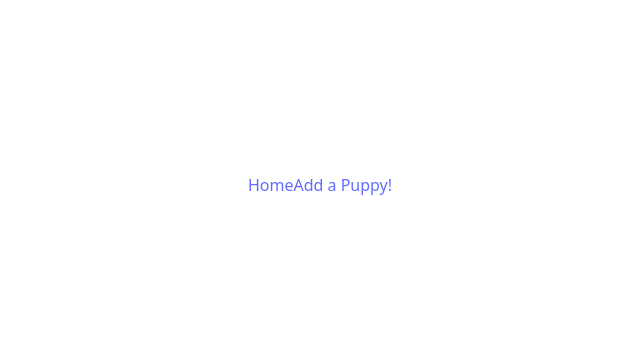
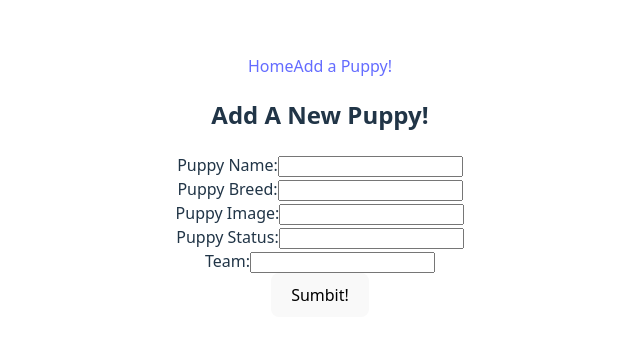
Before and after one commit to vrouker/block29_reactpuppybowl, a React (Vite) app: page /newplayerform in a window 1280 px wide. Shown: the part 215-554 px from the top of the page, without its empty margins (320-960 px from the left). Built offline with nearby package versions, Linux system fonts and the light colour scheme; no server answers.

Commit message:
started working on the new player form (not yet complete)

```diff
--- a/src/Components/NewPlayerForm.jsx
+++ b/src/Components/NewPlayerForm.jsx
@@ -1,11 +1,67 @@
-
+import { useState } from "react"
 
 
 function NewPlayerForm() {
-
+    const [name, setName] = useState("")
+    const [breed, setBreed] = useState("")
+    const [imageUrl, setImage] = useState("")
+    const [status, setStatus] = useState("")
     return (
         <>
+        <h2>Add A New Puppy!</h2>
+        {
+            <form>
+                <label>
+                    Puppy Name:
+                    <input
+                        className="inputBox"
+                        name="name"
+                        required
+                        onChange={(e)=>setName(e.target.value)}
+                        value={name}
+                    />
+                </label>
+                <br/>
+                <label>
+                    Puppy Breed:
+                    <input
+                        className="inputBox"
+                        name = "breed"
+                        required
+                        onChange={(e)=>setBreed(e.target.value)}
+                        value = {breed}
+                    />
+                </label>
+                <br/>
+                <label>
+                    Puppy Image:
+                    <input
+                        className="inputBox"
+                        name="image"
+                        oncChange={(e)=>setImage(e.target.value)}
+                        value = {imageUrl}
+                    />
+                </label>
+                <br/>
+                <label>
+                    Puppy Status:
+                    <input
+                        className="inputBox"
+                        name="status"
+                        onChange={(e)=>setStatus(e.target.value)}
+                        value = {status}
+                    />
+                </label>
+                <br/>
+                <label>
+                    Team:
+                    <input/>
+                </label>
+                <br/>
+                <button>Sumbit!</button>
+            </form>
 
+        }
 
         </>
     )
```
